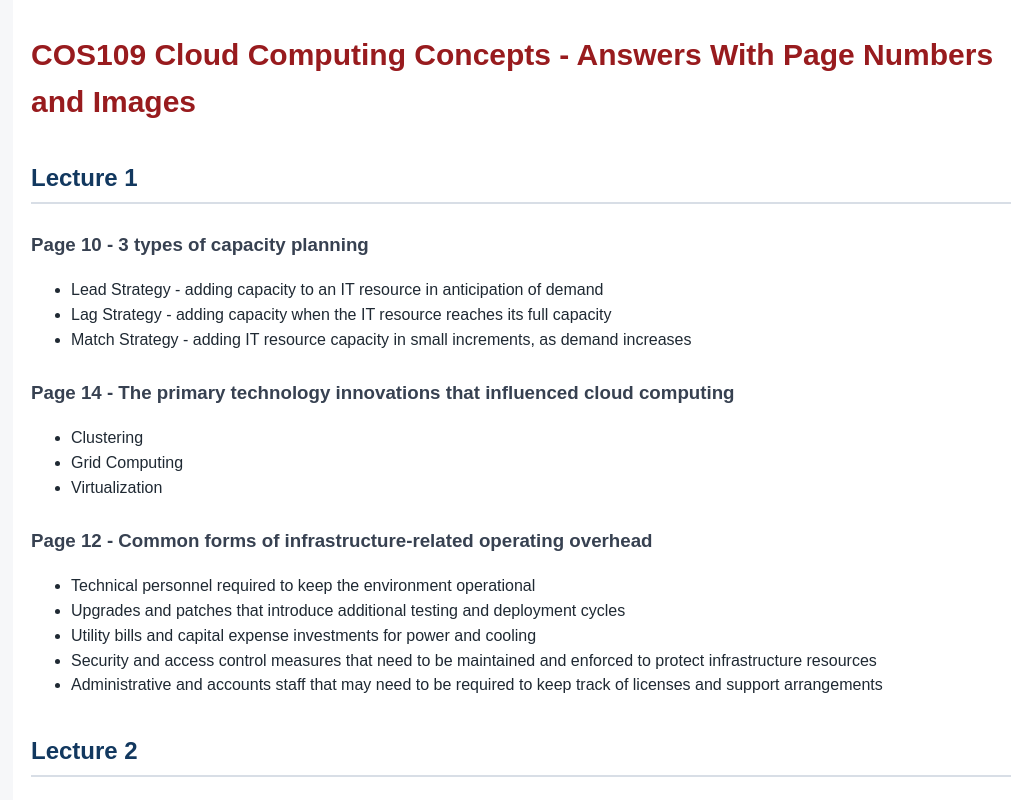
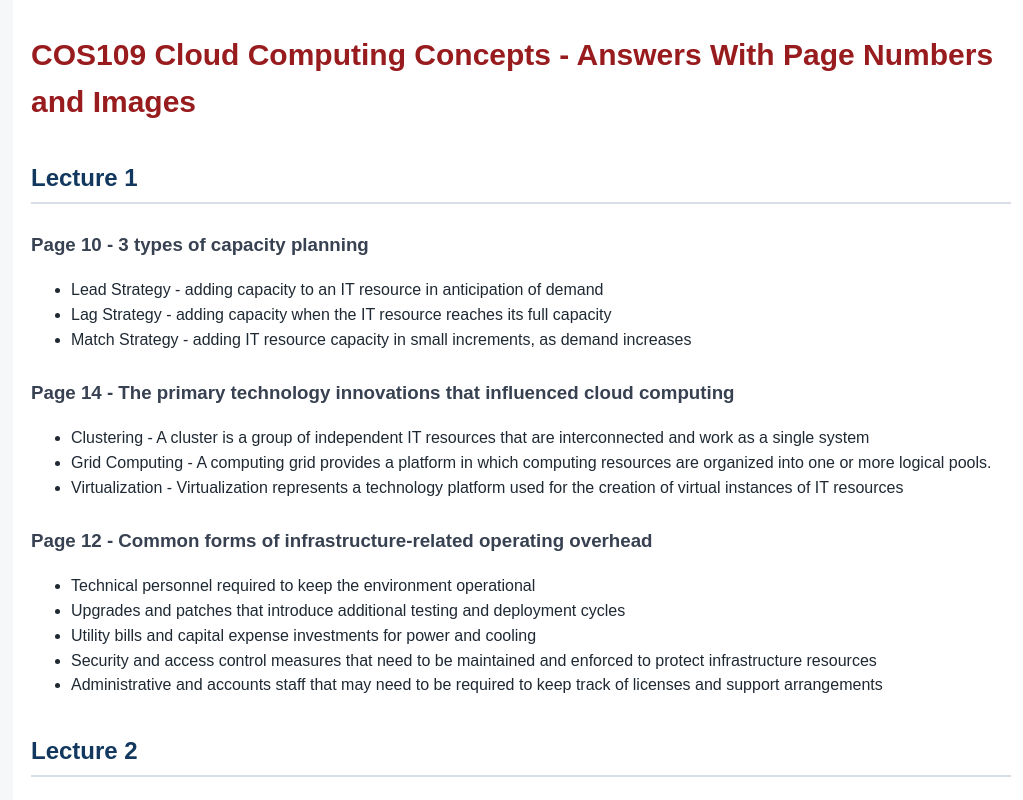
Before and after one commit to Tiki-Ven/C0S109, a plain HTML site: page index.html in a window 1280 px wide. Shown: the top 800 px of the page, without its empty margins (119-1142 px from the left). Drawn offline with Linux system fonts and the light colour scheme.

Commit message:
Expand technology innovation answers

```diff
--- a/index.html
+++ b/index.html
@@ -73,9 +73,9 @@
   </ul>
   <h3>Page 14 - The primary technology innovations that influenced cloud computing</h3>
   <ul>
-    <li>Clustering</li>
-    <li>Grid Computing</li>
-    <li>Virtualization</li>
+    <li>Clustering - A cluster is a group of independent IT resources that are interconnected and work as a single system</li>
+    <li>Grid Computing - A computing grid provides a platform in which computing resources are organized into one or more logical pools.</li>
+    <li>Virtualization - Virtualization represents a technology platform used for the creation of virtual instances of IT resources</li>
   </ul>
   <h3>Page 12 - Common forms of infrastructure-related operating overhead</h3>
   <ul>
```
Also changed, not shown: output/cos109_answers/index.html (+3 -3 lines), 1 other file.
